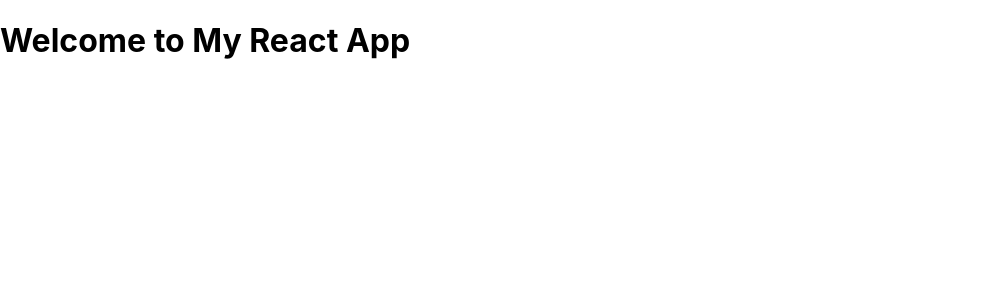
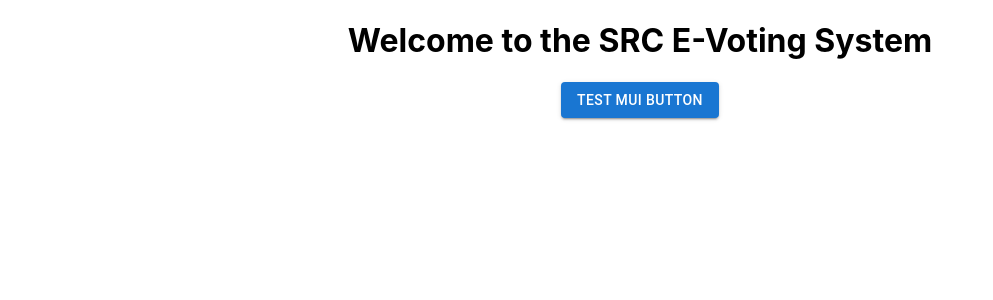
Before and after one commit to NigelMupira/g3-src-evoting-system-v0, a React (Create React App) app: page / in a window 1280 px wide. Shown: the top 300 px of the page, without its empty margins (0-993 px from the left). Built offline with nearby package versions, Linux system fonts and the light colour scheme.

Commit message:
Add MUI
Add Material-UI dependencies and update App component with MUI Test Button.

```diff
--- a/package.json
+++ b/package.json
@@ -3,6 +3,10 @@
   "version": "0.1.0",
   "private": true,
   "dependencies": {
+    "@emotion/react": "^11.14.0",
+    "@emotion/styled": "^11.14.0",
+    "@mui/icons-material": "^6.4.6",
+    "@mui/material": "^6.4.6",
     "@testing-library/dom": "^10.4.0",
     "@testing-library/jest-dom": "^6.6.3",
     "@testing-library/react": "^16.2.0",
--- a/src/App.js
+++ b/src/App.js
@@ -1,7 +1,13 @@
+import React from "react";
+import { Button } from "@mui/material";
+
 function App() {
   return (
-    <div>
-      <h1>Welcome to My React App</h1>
+    <div style={{ textAlign: "center", marginTop: "20px" }}>
+      <h1>Welcome to the SRC E-Voting System</h1>
+      <Button variant="contained" color="primary">
+        Test MUI Button
+      </Button>
     </div>
   );
 }
```
Also changed, not shown: 1 other file (tests, documents, lock files or other folders).
